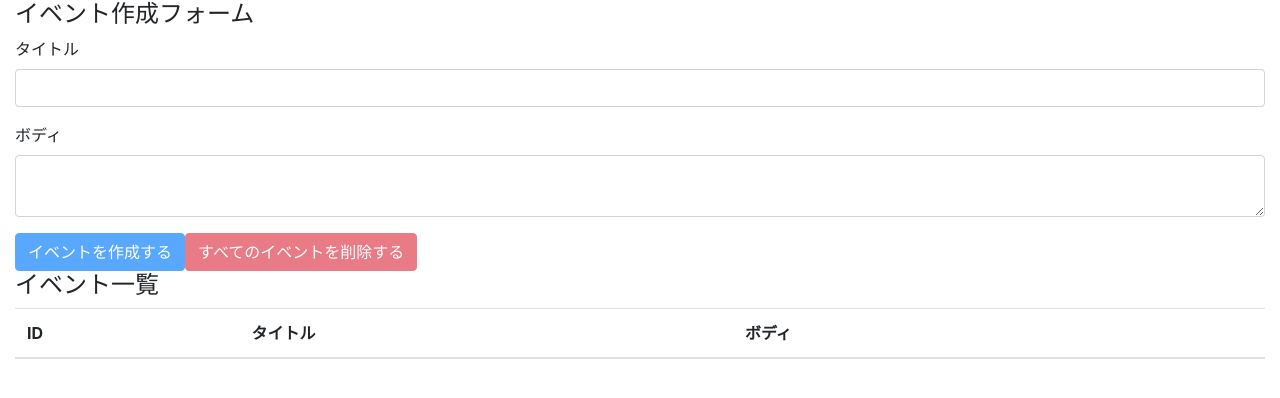
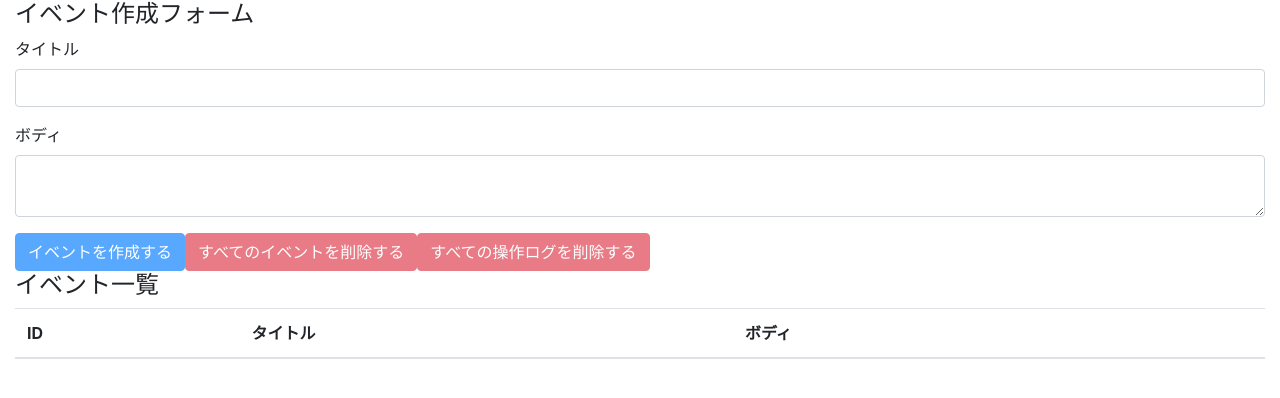
Before and after one commit to chokio0505/react-hooks-101, a React (Create React App) app: page / in a window 1280 px wide. Shown: the top 398 px of the page. Built offline with nearby package versions, Linux system fonts and the light colour scheme.

Commit message:
delete all operation logs

```diff
--- a/src/components/EventForm.js
+++ b/src/components/EventForm.js
@@ -50,6 +50,17 @@
 
     const unCreatable = title === '' || body === '';
 
+    const deleteAllOperationLogs = e => {
+        e.preventDefault()
+        const result = window.confirm('すべての操作ログを本当に削除してもよいですか？')
+
+        if (result) {
+            dispatch({
+                type: DELETE_ALL_OPERATION_LOGS
+            })
+        }
+    }
+
     return (
         <>
             <h4>イベント作成フォーム</h4>
@@ -64,6 +75,7 @@
                 </div>
                 <button className="btn btn-primary" onClick={addEvent} disabled={unCreatable}>イベントを作成する</button>
                 <button className="btn btn-danger" onClick={deleteAllEvents} disabled={state.events.length === 0}>すべてのイベントを削除する</button>
+                <button className="btn btn-danger" onClick={deleteAllOperationLogs} disabled={state.operationLogs.length === 0} >すべての操作ログを削除する</button>
             </form>
         </>
 
```
